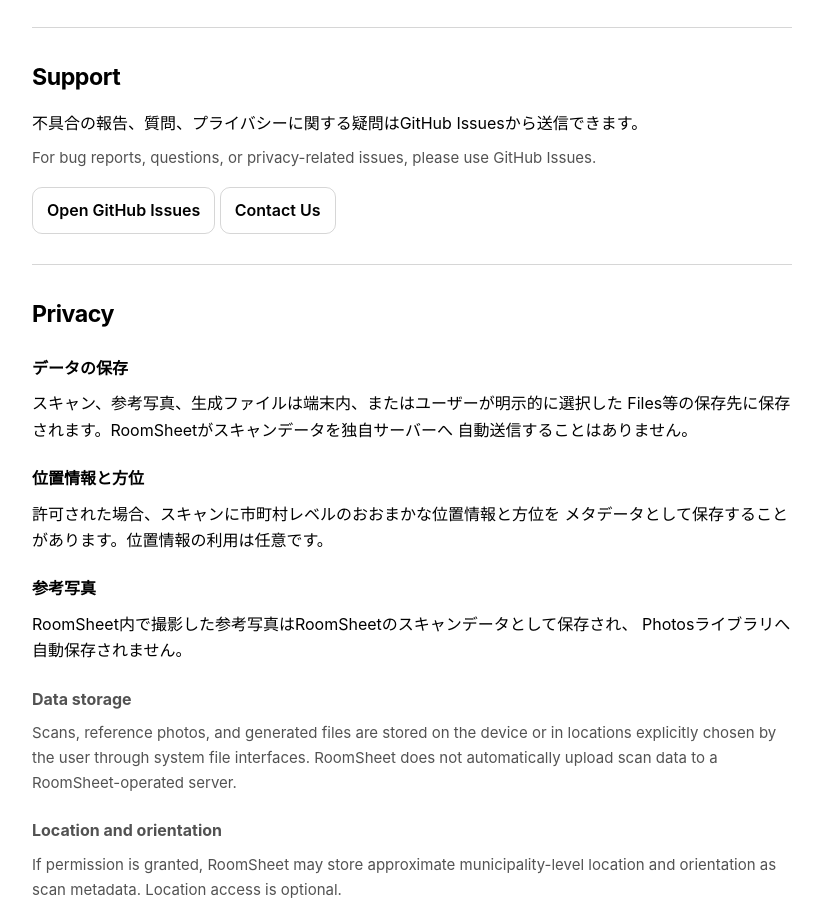
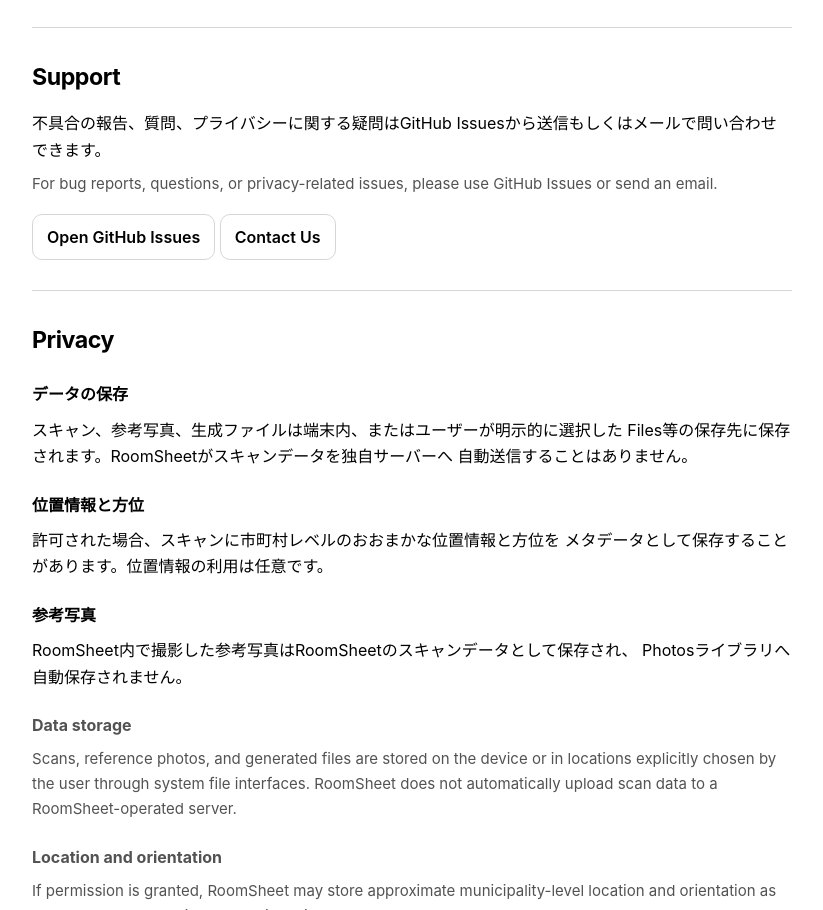
Before and after one commit to kni927/roomsheet-support, a plain HTML site: page index.html in a window 1280 px wide. Shown: the part 1021-1931 px from the top of the page, without its empty margins (228-1051 px from the left). Drawn offline with Linux system fonts and the light colour scheme.

Commit message:
modify index.html

```diff
--- a/index.html
+++ b/index.html
@@ -183,9 +183,9 @@
 
     <section id="support">
       <h2>Support</h2>
-      <p>不具合の報告、質問、プライバシーに関する疑問はGitHub Issuesから送信できます。</p>
+      <p>不具合の報告、質問、プライバシーに関する疑問はGitHub Issuesから送信もしくはメールで問い合わせできます。</p>
       <p class="en" lang="en">
-        For bug reports, questions, or privacy-related issues, please use GitHub Issues.
+        For bug reports, questions, or privacy-related issues, please use GitHub Issues or send an email.
       </p>
       <a class="support-link"
          href="https://github.com/kni927/roomsheet-support/issues"
```
